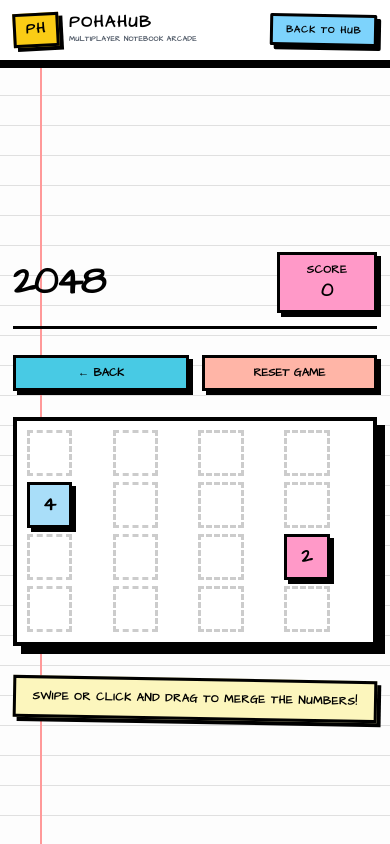
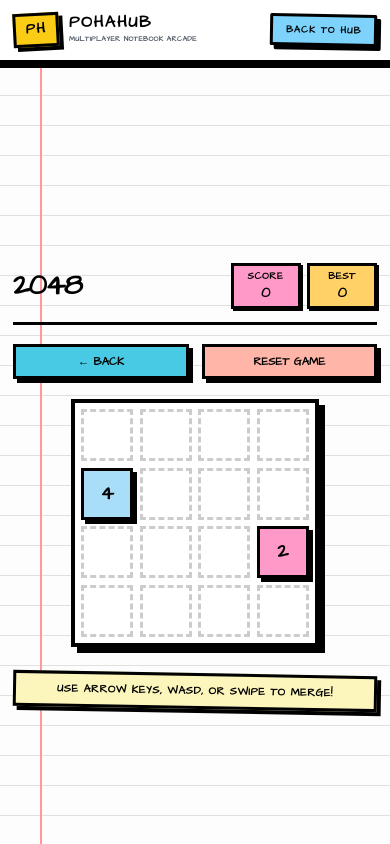
Before and after one commit to Bhavesh12y/POHAHUB, a React (Vite) app in the folder frontend/: page /games/2048 in a window 390 px wide. Shown: the top 844 px of the page. Built offline with nearby package versions, Linux system fonts and the light colour scheme; no server answers.

Commit message:
high score at local storage added

```diff
--- a/frontend/src/games/2048/Game2048.jsx
+++ b/frontend/src/games/2048/Game2048.jsx
@@ -2,7 +2,7 @@ import React, { useState, useEffect, useCallback } from 'react';
 import { useNavigate } from 'react-router-dom';
 
 const getTileStyle = (val) => {
-  const baseStyle = "border-[3px] sm:border-4 border-black text-black shadow-[4px_4px_0px_0px_rgba(0,0,0,1)] select-none ";
+  const baseStyle = "border-[3px] sm:border-4 border-black text-black shadow-[4px_4px_0px_0px_rgba(0,0,0,1)] select-none flex items-center justify-center font-black transition-all duration-150 ease-in-out ";
 
   const styles = {
     0: 'bg-transparent border-[3px] sm:border-4 border-dashed border-black/20 text-transparent shadow-none',
@@ -15,8 +15,8 @@ const getTileStyle = (val) => {
     128: baseStyle + 'bg-[#fec89a]',
     256: baseStyle + 'bg-[#ffd166]',
     512: baseStyle + 'bg-[#06d6a0]',
-    1024: baseStyle + 'bg-[#118ab2]',
-    2048: baseStyle + 'bg-[#ef476f]',
+    1024: baseStyle + 'bg-[#118ab2] text-white',
+    2048: baseStyle + 'bg-[#ef476f] text-white',
   };
   return styles[val] || (baseStyle + 'bg-white');
 };
@@ -27,13 +27,27 @@ export default function Game2048() {
   const [score, setScore] = useState(0);
   const [gameOver, setGameOver] = useState(false);
 
+  // Initialize High Score from localStorage
+  const [highScore, setHighScore] = useState(() => {
+    const saved = localStorage.getItem('2048-highScore');
+    return saved !== null ? parseInt(saved, 10) : 0;
+  });
+
   // Unified drag/swipe state
   const [dragStart, setDragStart] = useState(null);
-  const minSwipeDistance = 30; // slightly lower for a more responsive feel
+  const minSwipeDistance = 25; // Lowered slightly for better mobile responsiveness
 
   useEffect(() => {
     startNewGame();
   }, []);
+
+  // Update High Score whenever current score exceeds it
+  useEffect(() => {
+    if (score > highScore) {
+      setHighScore(score);
+      localStorage.setItem('2048-highScore', score.toString());
+    }
+  }, [score, highScore]);
 
   const startNewGame = () => {
     let newBoard = Array(4).fill().map(() => Array(4).fill(0));
@@ -164,9 +178,26 @@ export default function Game2048() {
     return { newBoard, scoreInc };
   }, []);
 
+  // --- Keyboard Handling (Crucial for testing/desktop users) ---
+  useEffect(() => {
+    const handleKeyDown = (e) => {
+      // Prevent default scrolling for arrow keys while playing
+      if (["ArrowUp", "ArrowDown", "ArrowLeft", "ArrowRight"].includes(e.key)) {
+        e.preventDefault();
+      }
+
+      if (e.key === 'ArrowLeft' || e.key.toLowerCase() === 'a') processMove(moveLeft);
+      if (e.key === 'ArrowRight' || e.key.toLowerCase() === 'd') processMove(moveRight);
+      if (e.key === 'ArrowUp' || e.key.toLowerCase() === 'w') processMove(moveUp);
+      if (e.key === 'ArrowDown' || e.key.toLowerCase() === 's') processMove(moveDown);
+    };
+
+    window.addEventListener('keydown', handleKeyDown, { passive: false });
+    return () => window.removeEventListener('keydown', handleKeyDown);
+  }, [processMove, moveLeft, moveRight, moveUp, moveDown]);
+
   // --- Pointer (Touch/Mouse) Handling ---
   const handlePointerDown = (e) => {
-    // Capture the pointer so if they drag outside the element, we still track the release
     e.target.setPointerCapture(e.pointerId);
     setDragStart({ x: e.clientX, y: e.clientY });
   };
@@ -177,14 +208,13 @@ export default function Game2048() {
 
     const distanceX = dragStart.x - e.clientX;
     const distanceY = dragStart.y - e.clientY;
-    setDragStart(null); // Reset immediately
+    setDragStart(null);
 
     const isLeftSwipe = distanceX > minSwipeDistance;
     const isRightSwipe = distanceX < -minSwipeDistance;
     const isUpSwipe = distanceY > minSwipeDistance;
     const isDownSwipe = distanceY < -minSwipeDistance;
 
-    // Check which axis had the larger movement
     if (Math.abs(distanceX) > Math.abs(distanceY)) {
       if (isLeftSwipe) processMove(moveLeft);
       if (isRightSwipe) processMove(moveRight);
@@ -195,20 +225,29 @@ export default function Game2048() {
   };
 
   return (
-    <div className="flex flex-col items-center justify-center min-h-screen font-[var(--font-family,'Comic_Sans_MS',cursive)] bg-transparent">
+    <div className="flex flex-col items-center justify-center min-h-screen font-[var(--font-family,'Comic_Sans_MS',cursive)] bg-transparent overflow-hidden">
       <div className="w-full max-w-[500px] p-4">
 
-        {/* Header */}
-        <div className="flex justify-between items-center mb-8 border-b-[3px] border-black pb-4">
-          <h1 className="text-5xl sm:text-6xl font-black text-black tracking-tighter uppercase">2048</h1>
-          <div className="bg-[#ff99c8] border-[3px] border-black shadow-[4px_4px_0_0_#000] px-4 py-2 text-black text-center min-w-[100px]">
-            <div className="text-sm uppercase font-bold tracking-wider">Score</div>
-            <div className="text-2xl font-black">{score}</div>
+        {/* Header - Adjusted for mobile fit */}
+        <div className="flex flex-row justify-between items-center mb-6 sm:mb-8 border-b-[3px] border-black pb-4 gap-2">
+          <h1 className="text-4xl sm:text-6xl font-black text-black tracking-tighter uppercase shrink-0">2048</h1>
+
+          <div className="flex gap-2 sm:gap-4 shrink-0">
+            {/* Current Score Box */}
+            <div className="bg-[#ff99c8] border-[3px] border-black shadow-[2px_2px_0_0_#000] sm:shadow-[4px_4px_0_0_#000] px-2 sm:px-4 py-1 sm:py-2 text-black text-center min-w-[70px] sm:min-w-[90px]">
+              <div className="text-[10px] sm:text-sm uppercase font-bold tracking-wider">Score</div>
+              <div className="text-lg sm:text-2xl font-black leading-tight">{score}</div>
+            </div>
+            {/* High Score Box */}
+            <div className="bg-[#ffd166] border-[3px] border-black shadow-[2px_2px_0_0_#000] sm:shadow-[4px_4px_0_0_#000] px-2 sm:px-4 py-1 sm:py-2 text-black text-center min-w-[70px] sm:min-w-[90px]">
+              <div className="text-[10px] sm:text-sm uppercase font-bold tracking-wider">Best</div>
+              <div className="text-lg sm:text-2xl font-black leading-tight">{highScore}</div>
+            </div>
           </div>
         </div>
 
         {/* Controls */}
-        <div className="flex justify-between items-center mb-8 gap-4">
+        <div className="flex justify-between items-center mb-6 sm:mb-8 gap-4">
           <button
             onClick={() => navigate('/')}
             className="flex-1 bg-[#48cae4] border-[3px] border-black shadow-[4px_4px_0_0_#000] active:shadow-[0_0_0_0_#000] active:translate-y-[4px] active:translate-x-[4px] hover:-translate-y-1 hover:shadow-[6px_6px_0_0_#000] transition-all text-black font-bold py-2 px-2 sm:px-4 text-sm sm:text-base uppercase cursor-pointer"
@@ -225,18 +264,18 @@ export default function Game2048() {
 
         {/* Game Grid Container */}
         <div
-          className="bg-white border-[4px] border-black shadow-[8px_8px_0_0_#000] p-3 sm:p-4 touch-none select-none relative cursor-grab active:cursor-grabbing"
+          className="bg-white border-[4px] border-black shadow-[6px_6px_0_0_#000] sm:shadow-[8px_8px_0_0_#000] p-2 sm:p-4 touch-none select-none relative cursor-grab active:cursor-grabbing mx-auto w-fit max-w-full"
           onPointerDown={handlePointerDown}
           onPointerUp={handlePointerUp}
-          onPointerCancel={handlePointerUp} // Failsafe if the browser cancels the drag
+          onPointerCancel={handlePointerUp} // Failsafe for mobile drag interruptions
         >
           {gameOver && (
             <div className="absolute inset-0 bg-white/80 backdrop-blur-sm z-10 flex flex-col items-center justify-center border-[4px] border-black m-[-4px]">
-              <div className="bg-[#fcf6bd] border-[4px] border-black shadow-[6px_6px_0_0_#000] p-6 text-center transform -rotate-2">
-                <h2 className="text-4xl font-black text-black mb-4 uppercase">Game Over!</h2>
+              <div className="bg-[#fcf6bd] border-[4px] border-black shadow-[6px_6px_0_0_#000] p-4 sm:p-6 text-center transform -rotate-2">
+                <h2 className="text-3xl sm:text-4xl font-black text-black mb-4 uppercase">Game Over!</h2>
                 <button
                   onClick={startNewGame}
-                  className="bg-[#06d6a0] border-[3px] border-black shadow-[4px_4px_0_0_#000] active:shadow-[0_0_0_0_#000] active:translate-y-[4px] active:translate-x-[4px] text-black font-bold py-3 px-6 text-xl uppercase transition-all cursor-pointer"
+                  className="bg-[#06d6a0] border-[3px] border-black shadow-[4px_4px_0_0_#000] active:shadow-[0_0_0_0_#000] active:translate-y-[4px] active:translate-x-[4px] text-black font-bold py-2 px-4 sm:py-3 sm:px-6 text-lg sm:text-xl uppercase transition-all cursor-pointer"
                 >
                   Try Again
                 </button>
@@ -249,7 +288,8 @@ export default function Game2048() {
               row.map((cell, cIdx) => (
                 <div
                   key={`${rIdx}-${cIdx}`}
-                  className={`w-14 h-14 sm:w-24 sm:h-24 flex items-center justify-center text-2xl sm:text-4xl font-black transition-all duration-150 ease-in-out ${getTileStyle(cell)}`}
+                  // Scaled to w-16 h-16 (64px) for better tapping/swiping on mobile displays
+                  className={`w-16 h-16 sm:w-24 sm:h-24 text-2xl sm:text-4xl ${getTileStyle(cell)}`}
                 >
                   {cell !== 0 ? cell : ''}
                 </div>
@@ -258,8 +298,8 @@ export default function Game2048() {
           </div>
         </div>
 
-        <p className="mt-10 text-black text-center px-4 font-bold uppercase tracking-wider text-sm sm:text-base bg-[#fcf6bd] border-[3px] border-black p-3 shadow-[4px_4px_0_0_#000] transform rotate-1">
-          Swipe or click and drag to merge the numbers!
+        <p className="mt-8 text-black text-center px-4 font-bold uppercase tracking-wider text-[11px] sm:text-base bg-[#fcf6bd] border-[3px] border-black p-2 sm:p-3 shadow-[4px_4px_0_0_#000] transform rotate-1">
+          Use Arrow Keys, WASD, or Swipe to merge!
         </p>
       </div>
     </div>
```
